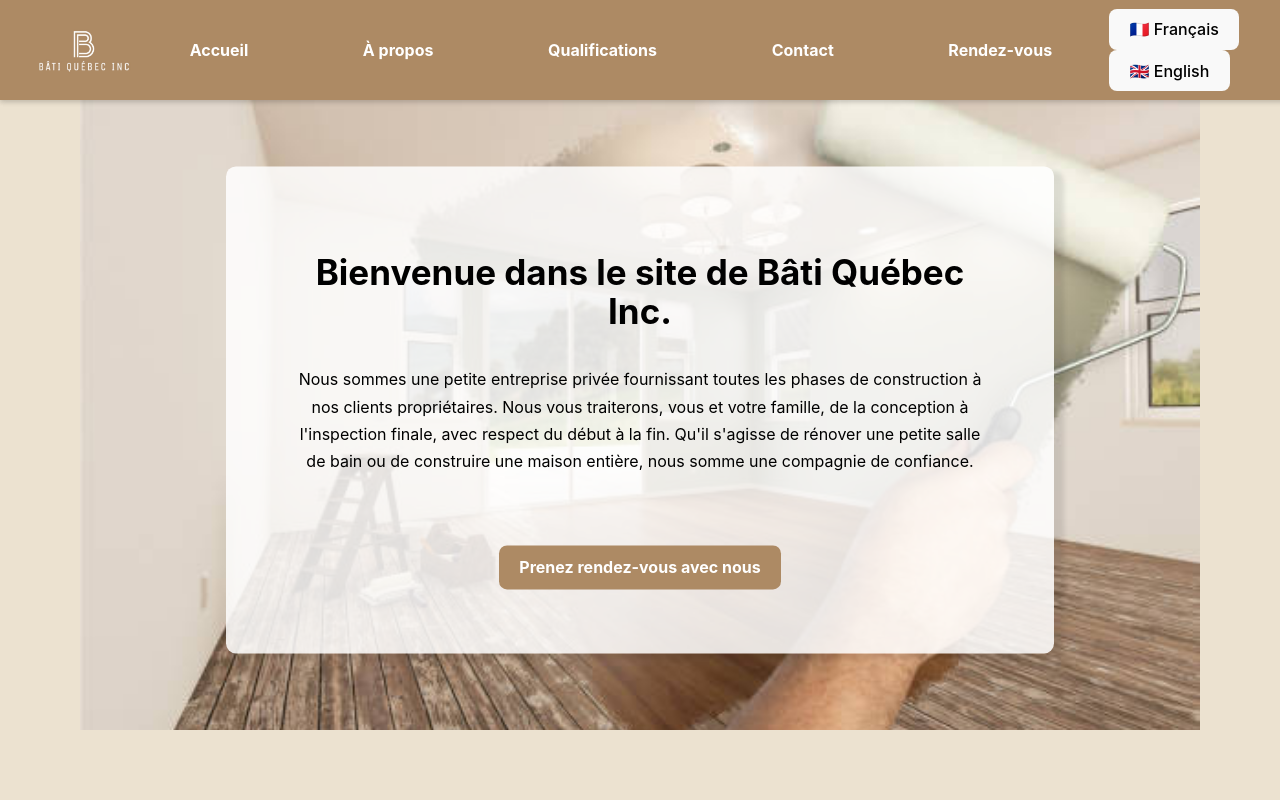
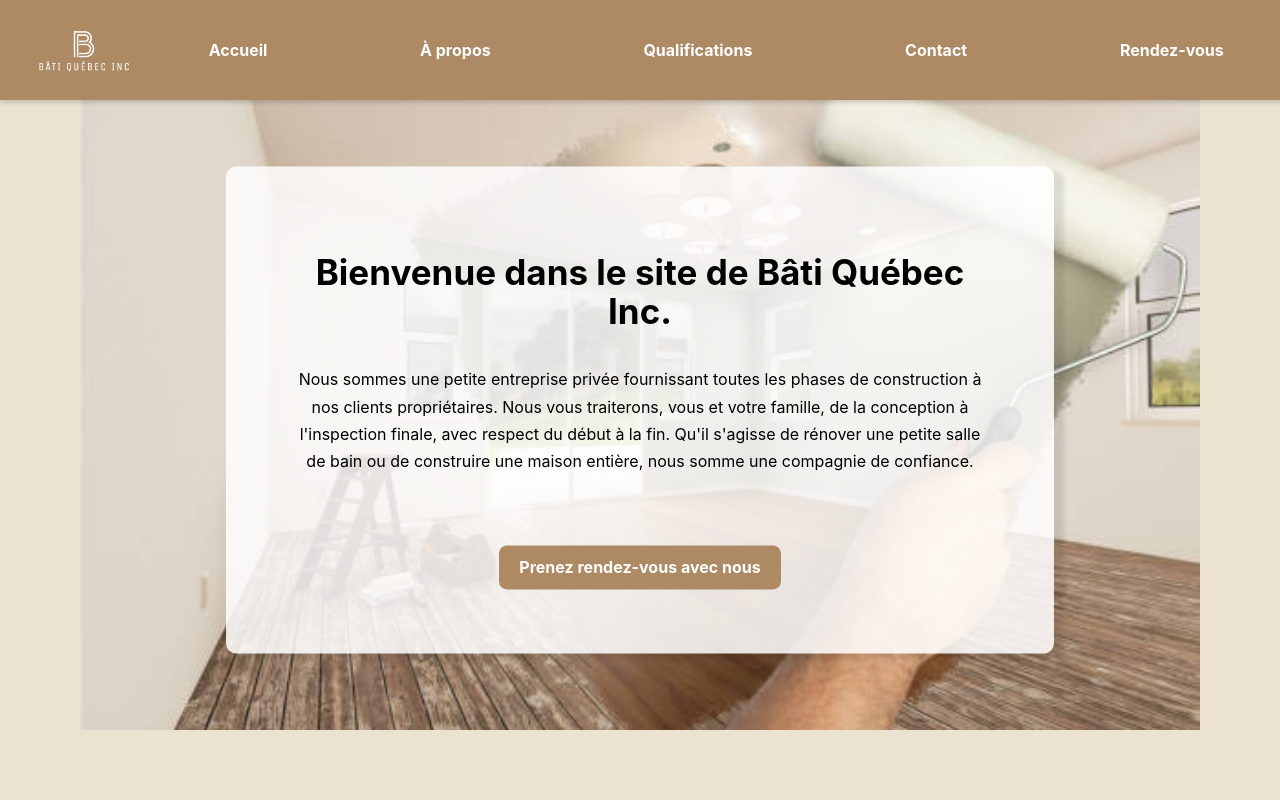
Before and after one commit to MyriamAssam/bati, a React (Vite) app: page / in a window 1280 px wide. Shown: the top 800 px of the page. Built offline with nearby package versions, Linux system fonts and the light colour scheme.

Commit message:
Ajustement style

```diff
--- a/src/Header.jsx
+++ b/src/Header.jsx
@@ -32,10 +32,7 @@ const Header = () => {
                     </ul>
                 </nav>
 
-                <div className="language-switcher">
-                    <button onClick={() => i18n.changeLanguage("fr")}>🇫🇷 Français</button>
-                    <button onClick={() => i18n.changeLanguage("en")}>🇬🇧 English</button>
-                </div>
+
             </header>
         </Suspense>
     );
```
